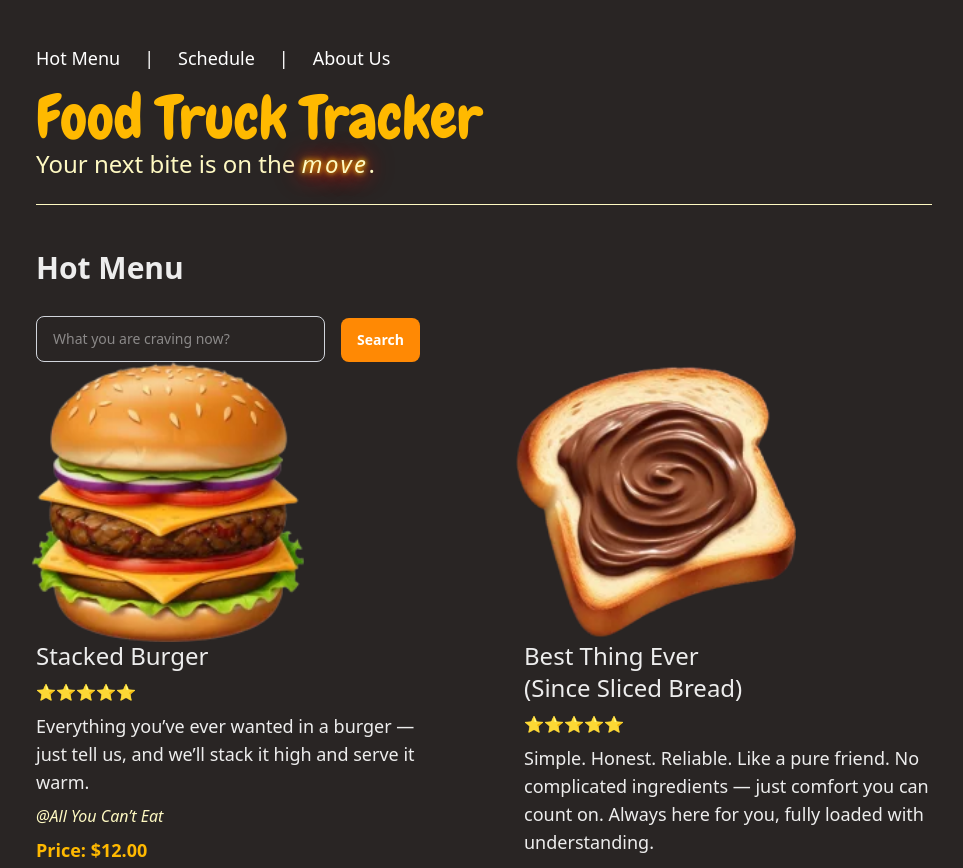
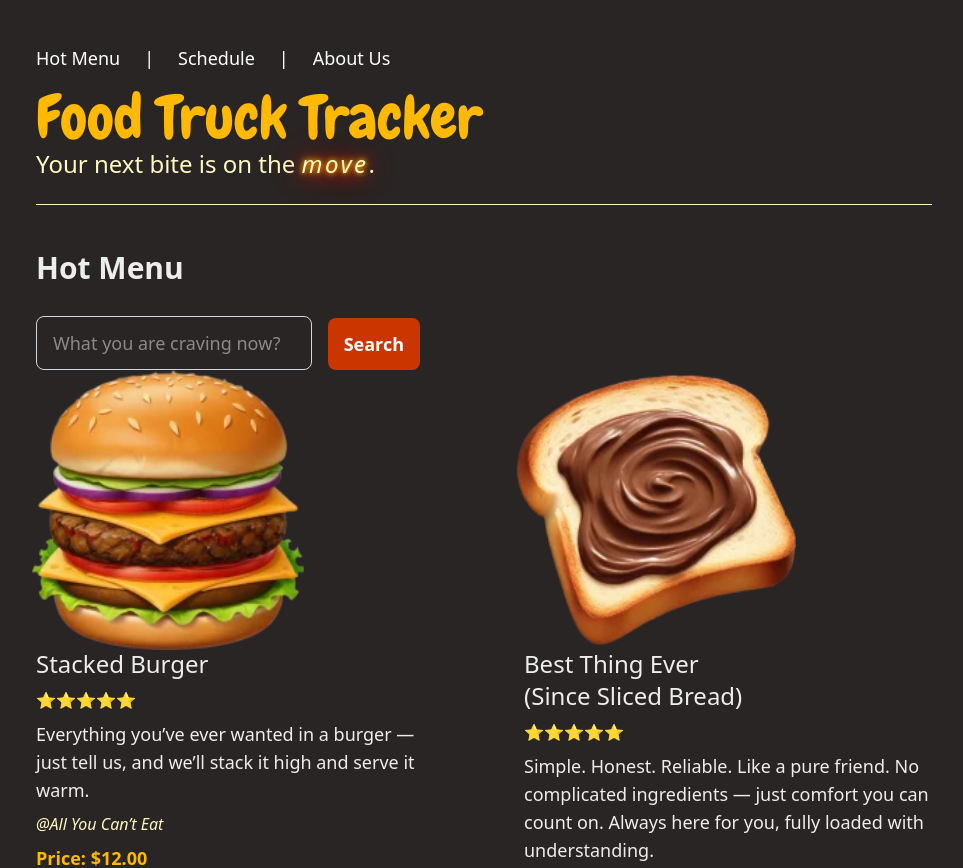
Before and after one commit to zcdev/food-truck-tracker, a Next.js app: page / in a window 1280 px wide. Shown: the top 868 px of the page, without its empty margins (156-1119 px from the left). Built offline with nearby package versions, Linux system fonts and the light colour scheme.

Commit message:
style(layout): refine Tailwind styles and tidy up code

```diff
--- a/app/components/layout/Header.tsx
+++ b/app/components/layout/Header.tsx
@@ -1,6 +1,9 @@
+'use client';
 import Link from "next/link";
 import Nav from "./Nav";
+
 export default function Header() {
+
     return (
         <header className="fixed z-5 md:max-w-4xl flex pt-6 md:pt-8 bg-stone-800 border-b-1 border-yellow-100 w-full px-8 md:px-0 pb-2 md:pb-6">
             <div className="max-w-[280px] md:max-w-full flex flex-col md:flex-col-reverse">
--- a/app/components/layout/Nav.tsx
+++ b/app/components/layout/Nav.tsx
@@ -2,11 +2,11 @@ import Link from "next/link";
 export default function Nav() {
     return (
         <nav className="flex flex-col md:flex-row gap-0 md:gap-6 justify-center md:justify-start text-sm md:text-lg font-medium text-white mb-4 md:mb-0 mt-3">
-            <Link href="/#hot-menu" className="hover:text-red-500 transition-colors"><span className="inline md:hidden text-lg">» </span>Hot Menu</Link>
+            <Link href="/#hot-menu" className="hover:text-orange-600 transition-colors"><span className="inline md:hidden text-lg">» </span>Hot Menu</Link>
             <span className="hidden md:inline"> | </span>
-            <Link href="/#schedule" className="hover:text-red-500 transition-colors"><span className="inline md:hidden text-lg">» </span>Schedule</Link>
+            <Link href="/#schedule" className="hover:text-orange-600 transition-colors"><span className="inline md:hidden text-lg">» </span>Schedule</Link>
             <span className="hidden md:inline"> | </span>
-            <Link href="/#about" className="hover:text-red-500 transition-colors"><span className="inline md:hidden text-lg">» </span>About Us</Link>
+            <Link href="/#about" className="hover:text-orange-600 transition-colors"><span className="inline md:hidden text-lg">» </span>About Us</Link>
         </nav>
     );
 }
--- a/app/components/search/SearchInput.tsx
+++ b/app/components/search/SearchInput.tsx
@@ -1,5 +1,3 @@
-'use client';
-
 type Props = {
     onChange: (e: React.ChangeEvent<HTMLInputElement>) => void;
     onSubmit?: (e: React.SubmitEvent<HTMLFormElement>) => void;
@@ -7,6 +5,7 @@ type Props = {
 };
 
 export default function SearchInput({ onChange, onSubmit, query }: Props) {
+
     return (
         <div className='search-input max-w-sm my-6 md:mb-10 mx-auto md:mx-0'>
             <form onSubmit={onSubmit} className="flex items-end">
@@ -14,13 +13,13 @@ export default function SearchInput({ onChange, onSubmit, query }: Props) {
                     id='search'
                     type='text'
                     placeholder='What you are craving now?'
-                    className='flex w-full text-sm md:text-md border border-gray-300 rounded-lg focus:outline-none focus:ring-2 focus:ring-blue-500 px-4 py-3 mr-4'
+                    className='flex w-full text-sm md:text-lg border border-gray-300 rounded-lg focus:outline-none focus:ring-2 focus:ring-blue-500 px-4 py-3 mr-4'
                     value={query}
                     onChange={onChange}
                     autoComplete="off"
                     aria-label='What you are craving now'
                 />
-                <input type='submit' value='Search' className='flex mt-2 w-auto text-sm md:text-md text-white font-bold bg-orange-400 rounded-lg hover:bg-orange-500 px-4 py-3' />
+                <input type='submit' value='Search' className='flex mt-2 w-auto text-sm md:text-lg text-white font-bold bg-orange-700 rounded-lg hover:bg-orange-500 px-4 py-3' />
             </form>
         </div>
     );
```
